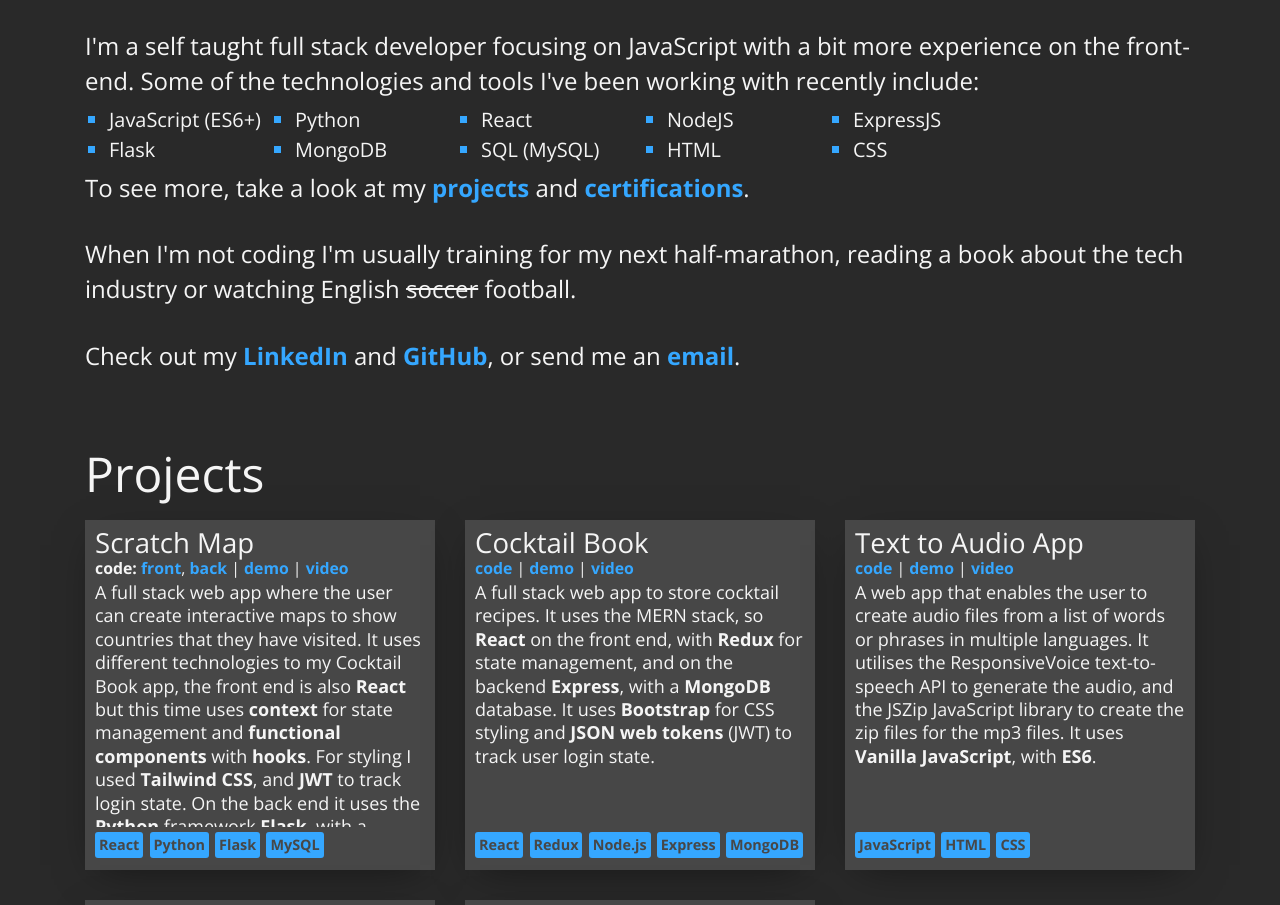
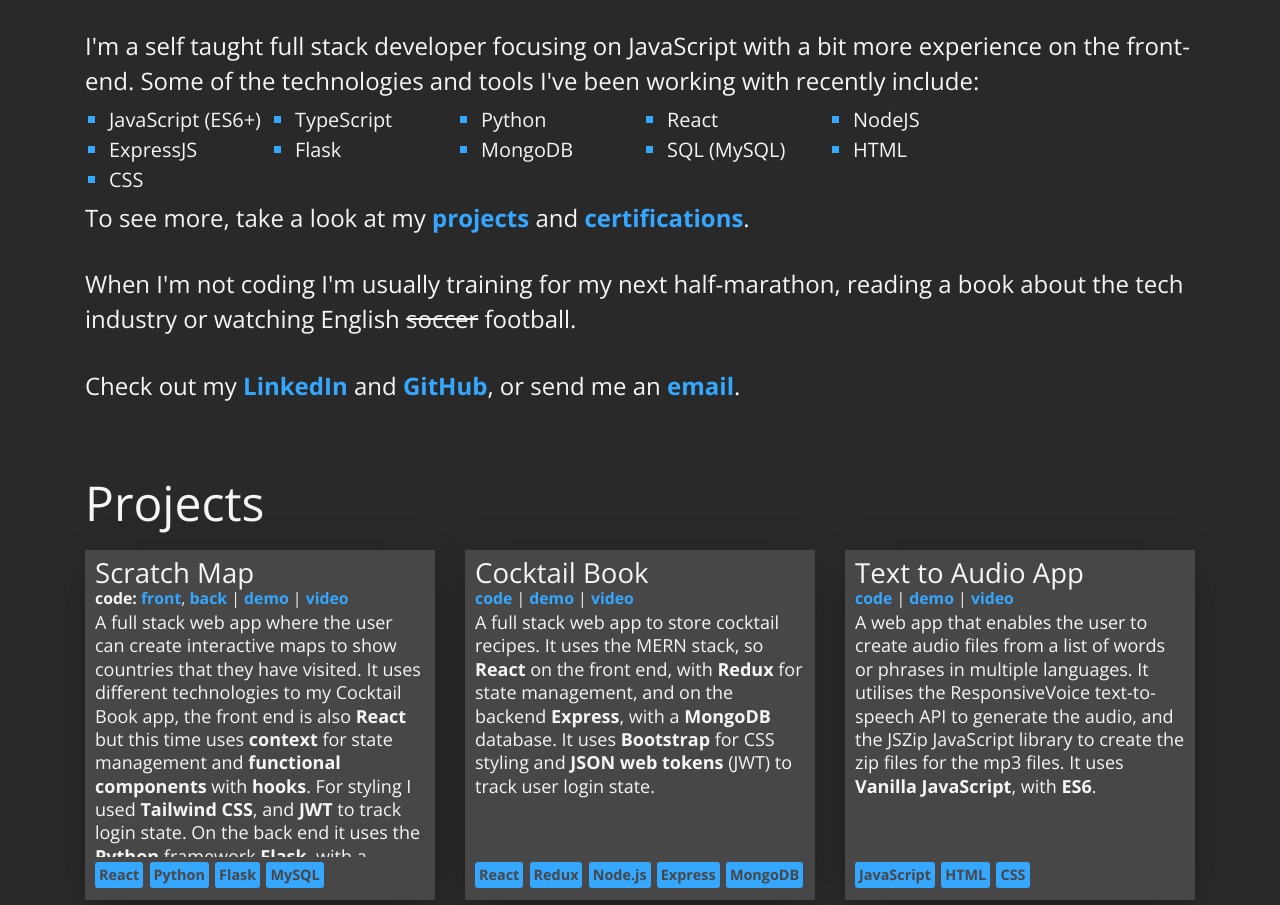
Before and after one commit to BenUnyolo/portfolio_v1, a plain HTML site: page index.html in a window 1280 px wide. Shown: the part 1175-2080 px from the top of the page. Drawn offline with nearby package versions, Linux system fonts and the light colour scheme.

Commit message:
added TypeScript to tech stack

```diff
--- a/index.html
+++ b/index.html
@@ -63,6 +63,7 @@
         on the front-end. Some of the technologies and tools I've been working with recently include:
       <ul class="stack">
         <li><span class="li-text">JavaScript (ES6+)</li>
+          <li><span class="li-text">TypeScript</li>
         <li><span class="li-text">Python</li>
         <li><span class="li-text">React</li>
         <li><span class="li-text">NodeJS</li>
```
